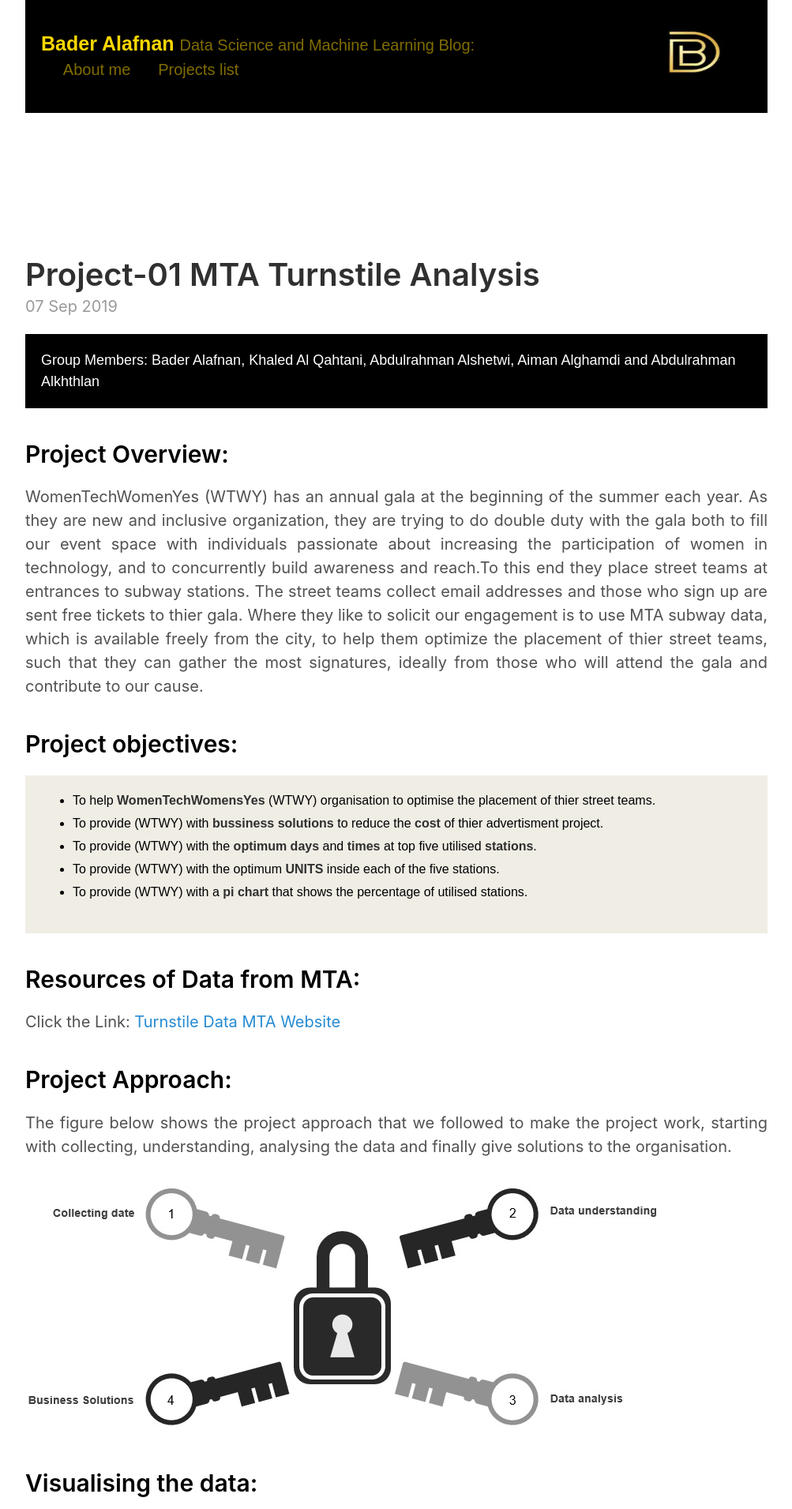
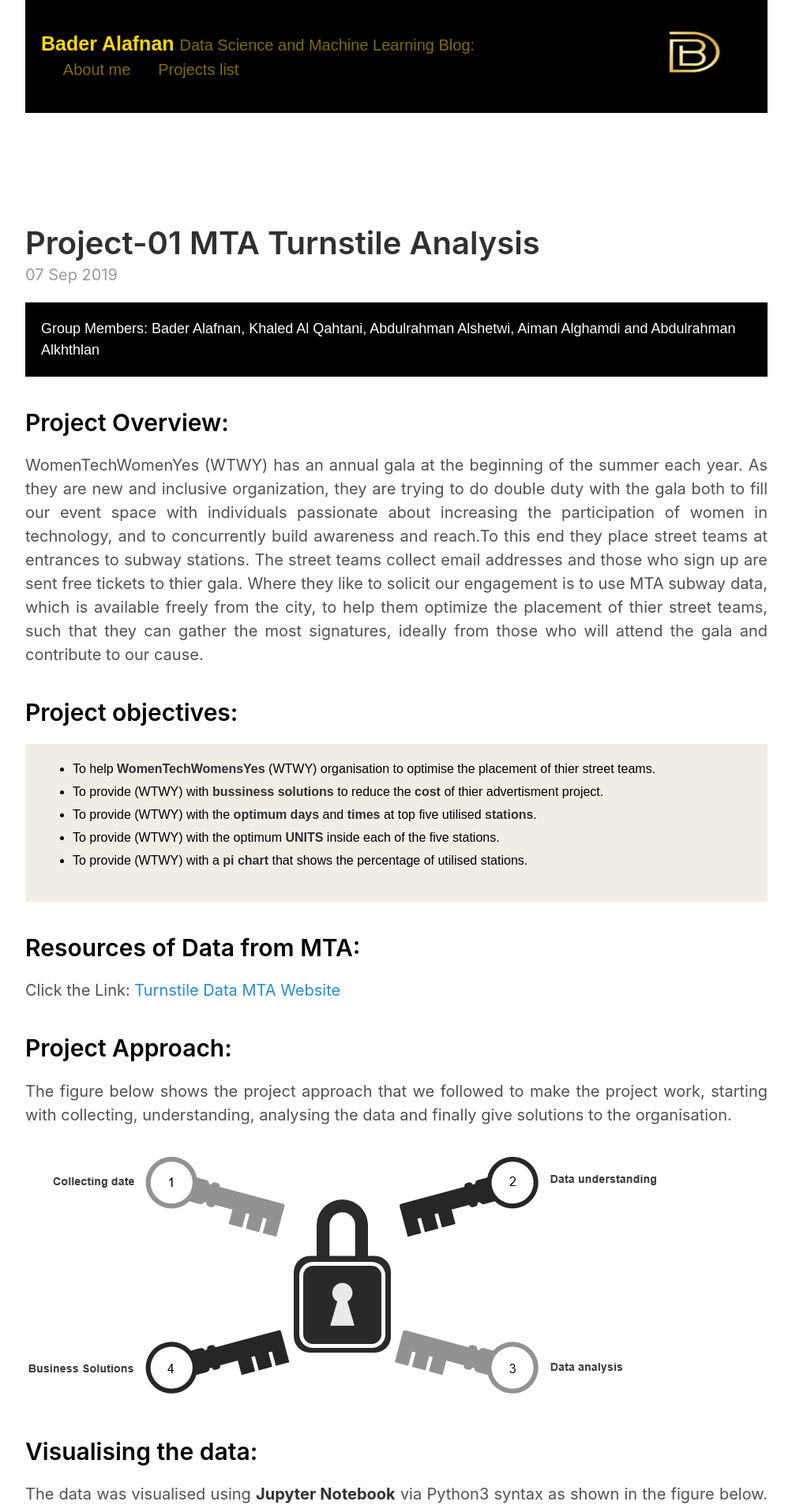
Before and after one commit to alafnan/alafnan.github.io, a Jekyll site: the page built from index.html, in a window 1280 px wide. Shown: the top 1911 px of the page at 79% size, without its empty margins (138-1141 px from the left). Built offline with Jekyll 4.4.1, drawn with Linux system fonts in a browser that asks for light colours; the list of posts is cut into pages by our own code.

Commit message:
Update default.html

```diff
--- a/_layouts/default.html
+++ b/_layouts/default.html
@@ -7,7 +7,7 @@
 
     <div style="max-width: 50rem; padding-left: 1.5rem; padding-right: 1.5rem; margin-left: auto; margin-right: auto;">
       <img src = "https://raw.githubusercontent.com/alafnan/alafnan.github.io/master/public/hnet.com-image (2).ico" alt="logo" style="float: right; width: 187px; height: 136px; padding-right: 0px;"/>
-      <div style="margin-bottom: 9rem; padding: 1rem;   color: #000000;   background-color: #000000; font-family: Arial, Helvetica, sans-serif; font-size:0.8em; text-align: left;" >
+      <div style="margin-bottom: 7rem; padding: 1rem;   color: #000000;   background-color: #000000; font-family: Arial, Helvetica, sans-serif; font-size:0.8em; text-align: left;" >
       <header style="padding-top: 1rem; padding-bottom: 1rem;" >
         <h3 class="masthead-title">
           <a style:"color:#FFD700;" href="{{ site.baseurl }}/" title="Home">{{ site.title }}</a>
```
